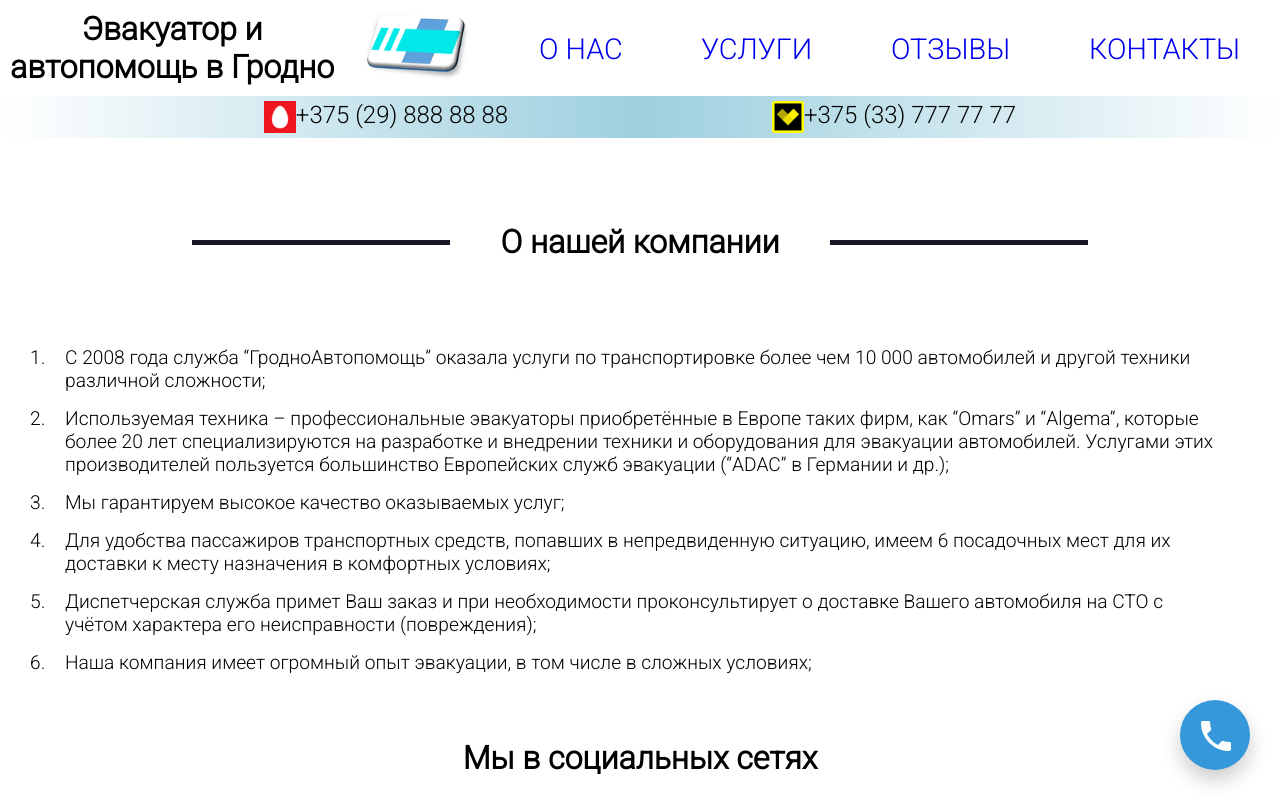
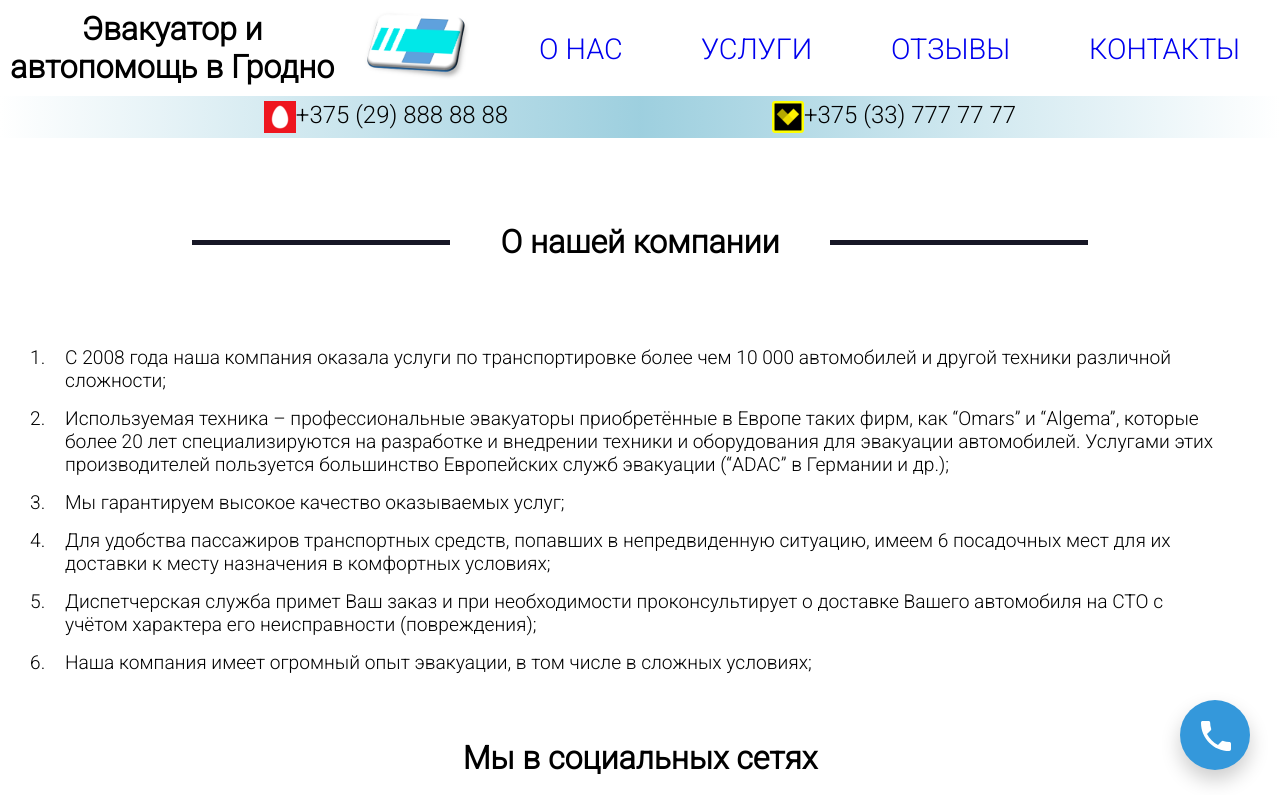
Before and after one commit to ilia-zara/tow-track-react-app, a React (Create React App) app: page /about in a window 1280 px wide. Shown: the top 795 px of the page. Built offline with nearby package versions, Linux system fonts and the light colour scheme.

Commit message:
name changed

```diff
--- a/src/components/about-page/About.js
+++ b/src/components/about-page/About.js
@@ -9,7 +9,7 @@ function About() {
     {
       id: 1,
       text:
-        "С 2008 года служба “ГродноАвтопомощь” оказала услуги по транспортировке более чем 10 000 автомобилей и другой техники различной сложности;",
+        "С 2008 года наша компания оказала услуги по транспортировке более чем 10 000 автомобилей и другой техники различной сложности;",
     },
     {
       id: 2,
```
Also changed, not shown: 1 other file (tests, documents, lock files or other folders).
